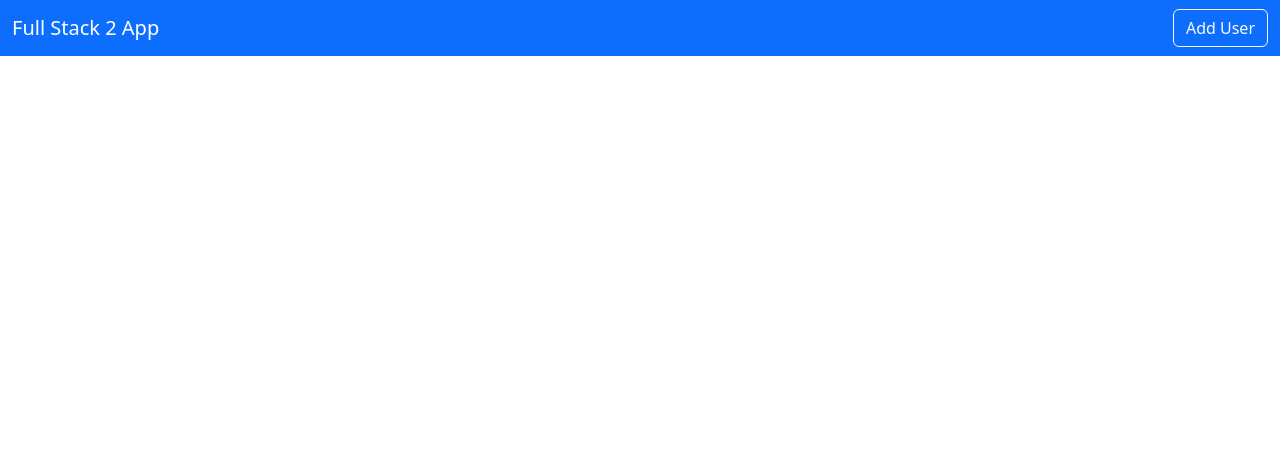
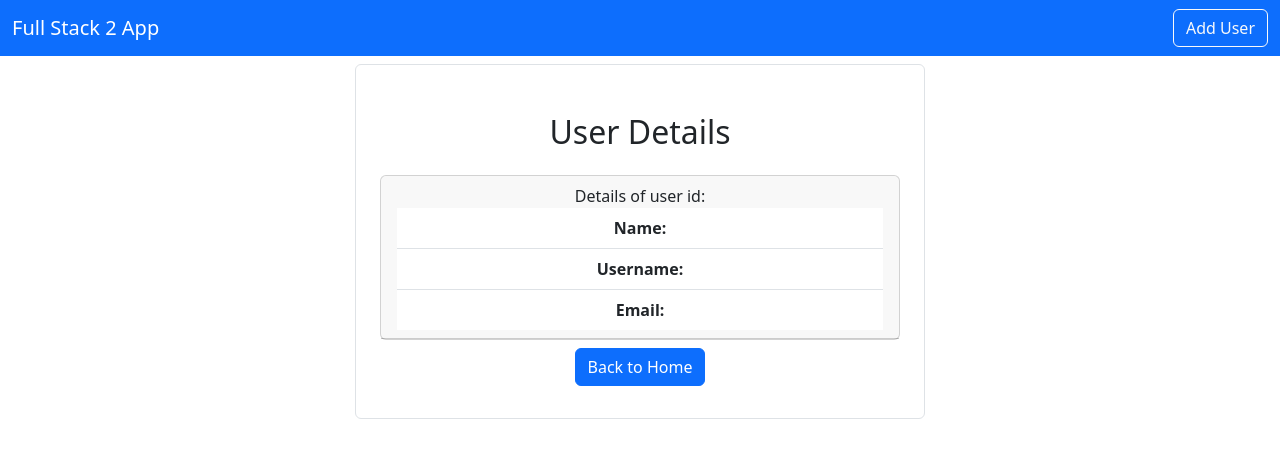
Before and after one commit to DanielPawlowicz/FullStack_2_users, a React (Create React App) app in the folder fullstack2-front/: page /viewuser/1 in a window 1280 px wide. Shown: the top 458 px of the page. Built offline with nearby package versions, Linux system fonts and the light colour scheme; no server answers.

Commit message:
Displaying information of the specific user

```diff
--- a/fullstack2-front/src/App.js
+++ b/fullstack2-front/src/App.js
@@ -6,6 +6,7 @@
 import { BrowserRouter as Router, Routes, Route } from 'react-router-dom';
 import AddUser from './users/AddUser';
 import EditUser from './users/EditUser';
+import ViewUser from './users/ViewUser';
 
 function App() {
   return (
@@ -19,6 +20,7 @@
           <Route exact path="/" element={<Home/>} />
           <Route exact path="/adduser" element={<AddUser/>} />
           <Route exact path="/edituser/:id" element={<EditUser/>}/>
+          <Route exact path="/viewuser/:id" element={<ViewUser/>}/>
         </Routes>
 
       </Router>
--- a/fullstack2-front/src/pages/Home.js
+++ b/fullstack2-front/src/pages/Home.js
@@ -46,7 +46,9 @@
                                 <td>{user.username}</td>
                                 <td>{user.email}</td>
                                 <td>
-                                    <button className='btn btn-primary mx-2'>View</button>
+                                    <Link className='btn btn-primary mx-2'
+                                        to={`/viewuser/${user.id}`}
+                                    >View</Link>
                                     <Link className='btn btn-outline-primary mx-2'
                                         to={`/edituser/${user.id}`}
                                     >Edit</Link>
--- a/fullstack2-front/src/users/ViewUser.js
+++ b/fullstack2-front/src/users/ViewUser.js
@@ -0,0 +1,55 @@
+import axios from 'axios';
+import React, { useEffect, useState } from 'react'
+import { Link, useParams } from 'react-router-dom';
+
+export default function ViewUser() {
+
+    const [user, setUser] = useState({
+        name:"",
+        username:"",
+        email:""
+    });
+
+    const {id} = useParams();
+
+    useEffect(()=>{
+        loadUser();
+    }, []);
+
+    const loadUser = async () => {
+        const result = await axios.get(`http://localhost:8080/user/${id}`);
+        setUser(result.data);
+    };
+
+  return (
+    <div className='container'>
+        <div className='row'>
+            <div className='col-md-6 offset-md-3 border rounded p-4 mt-2'>
+
+                <h2 className='text-center m-4'>User Details</h2>
+
+                <div className='card'>
+                    <div className='card-header'>
+                        Details of user id: {user.id}
+                        <ul className='list-group list-group-flush'>
+                            <li className='list-group-item'>
+                                <b>Name: </b>
+                                {user.name}
+                            </li>
+                            <li className='list-group-item'>
+                                <b>Username: </b>
+                                {user.username}
+                            </li>
+                            <li className='list-group-item'>
+                                <b>Email: </b>
+                                {user.email}
+                            </li>
+                        </ul>
+                    </div>
+                </div>
+                <Link className='btn btn-primary my-2' to={"/"}>Back to Home</Link>
+            </div>
+        </div>
+    </div>
+  );
+}
```
